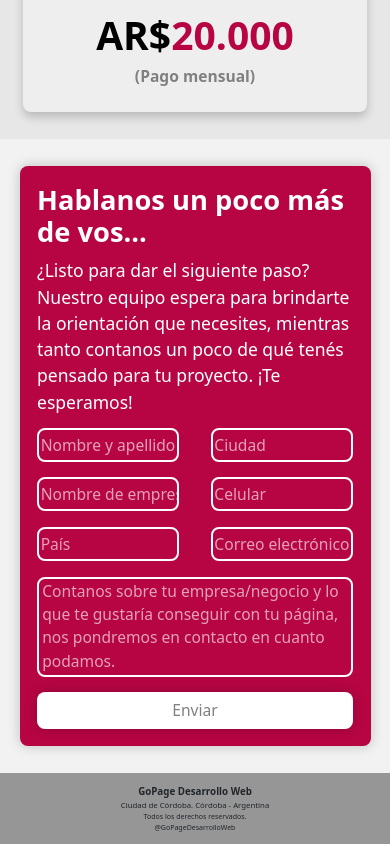
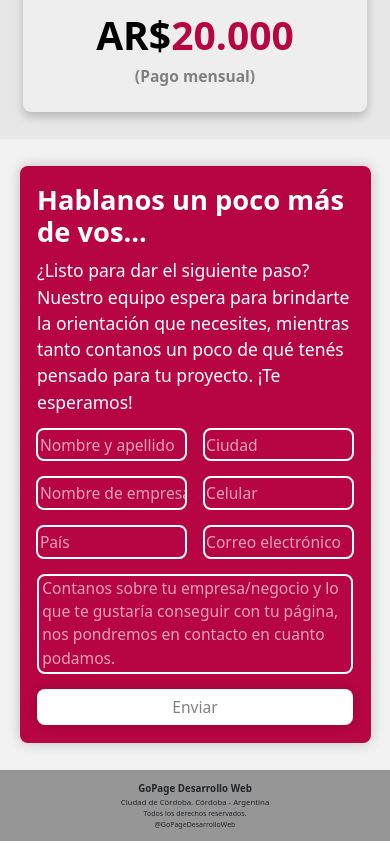
Before and after one commit to dileo24/portafolioGP, a React (Create React App) app in the folder client/: page / in a window 390 px wide. Shown: the part 6256-7100 px from the top of the page. Built offline with nearby package versions, Linux system fonts and the light colour scheme.

Commit message:
mejor tamaño en inputs contacto responsive

```diff
--- a/client/src/styles/components/_contacto.scss
+++ b/client/src/styles/components/_contacto.scss
@@ -174,12 +174,14 @@
           width: 100%;
           .inputSContainer {
             @include centerRow;
+            padding: 0 2.2%;
+
             .sect {
               @include centerCol;
               width: 100%;
               padding-bottom: 0;
               input {
-                width: 90%;
+                width: 100%;
                 height: 100%;
                 margin-bottom: 10%;
               }
```
